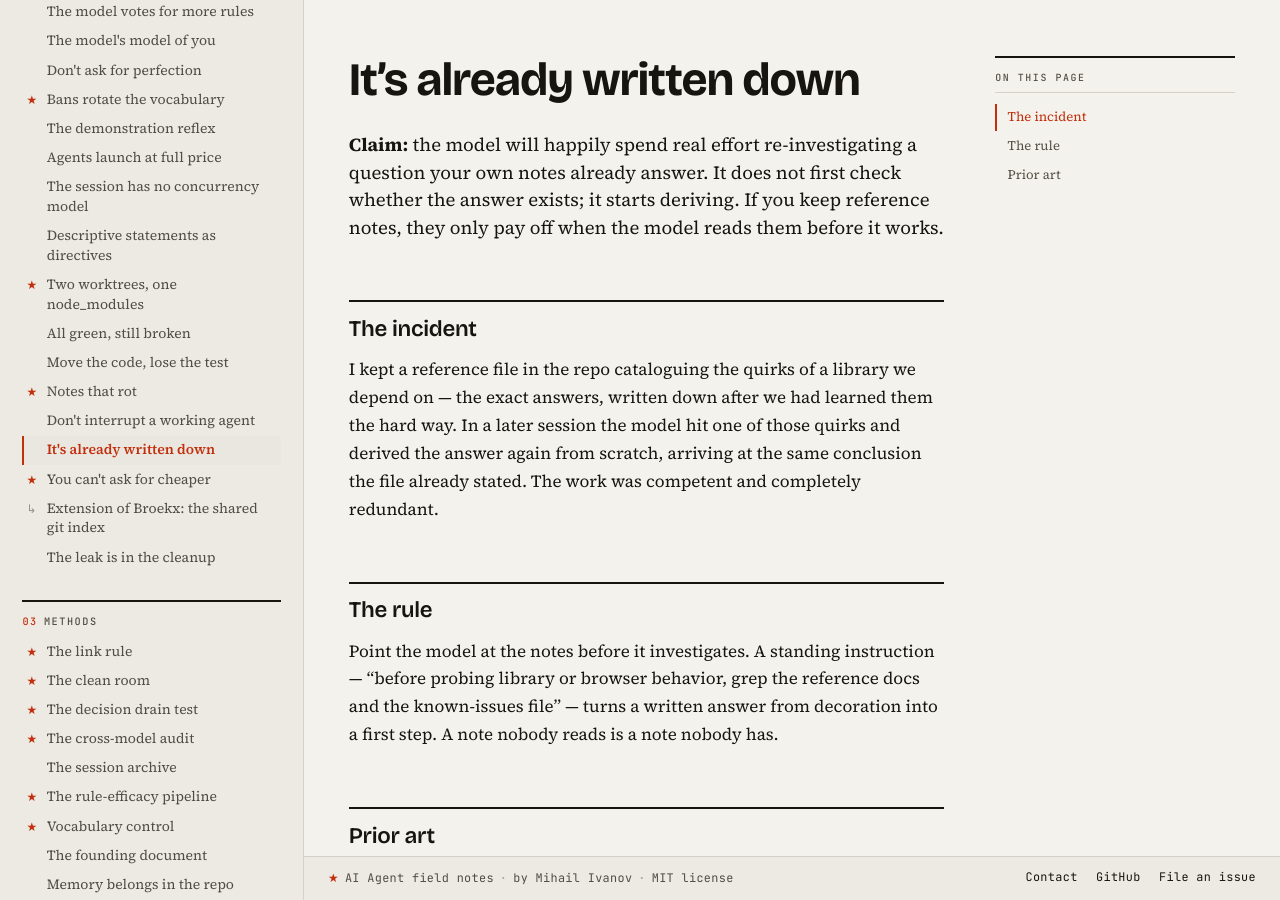
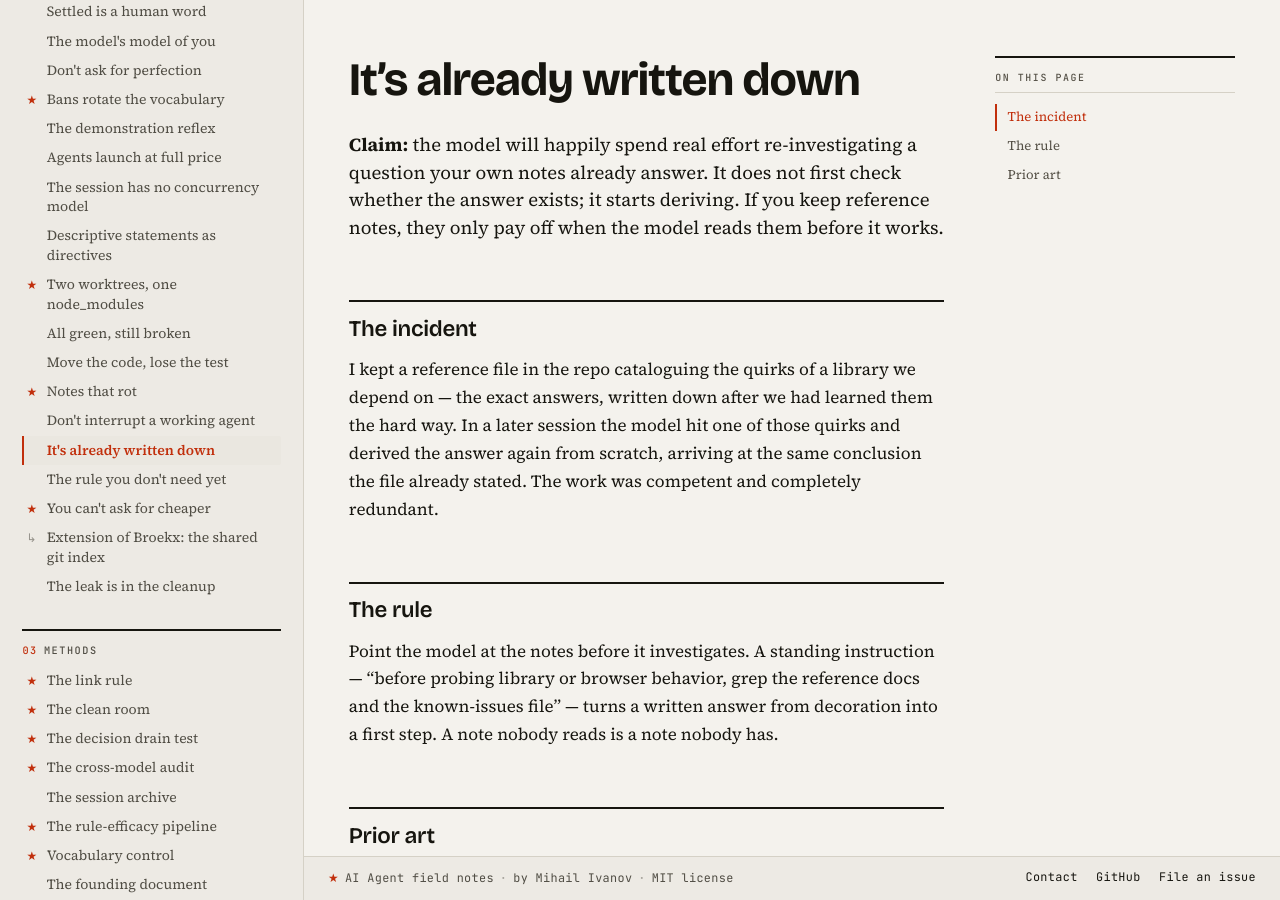
Before and after one commit to mivanov93/ai-agent-field-notes, a Jekyll site: the page built from its-already-written-down.md, in a window 1280 px wide and 900 px high. Built offline with Jekyll 4.4.1, drawn with Linux system fonts in a browser that asks for light colours; our own code applies the rules of GitHub Pages for plain Markdown files.

Commit message:
regenerate nav: pick up the two new notes

```diff
--- a/_data/nav.yml
+++ b/_data/nav.yml
@@ -31,6 +31,8 @@
   items:
     - title: "The model votes for more rules"
       url: "the-model-votes-for-more-rules.md"
+    - title: "Settled is a human word"
+      url: "settled-is-a-human-word.md"
     - title: "The model's model of you"
       url: "the-models-model-of-you.md"
     - title: "Don't ask for perfection"
@@ -60,6 +62,8 @@
       url: "dont-interrupt-a-working-agent.md"
     - title: "It's already written down"
       url: "its-already-written-down.md"
+    - title: "The rule you don't need yet"
+      url: "the-rule-you-dont-need-yet.md"
     - title: "You can't ask for cheaper"
       url: "you-cant-ask-for-cheaper.md"
       original: true
```
